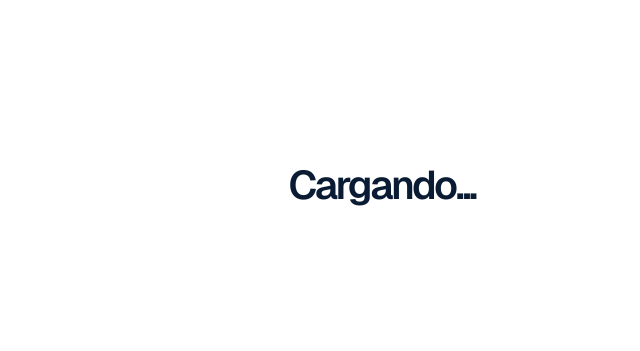
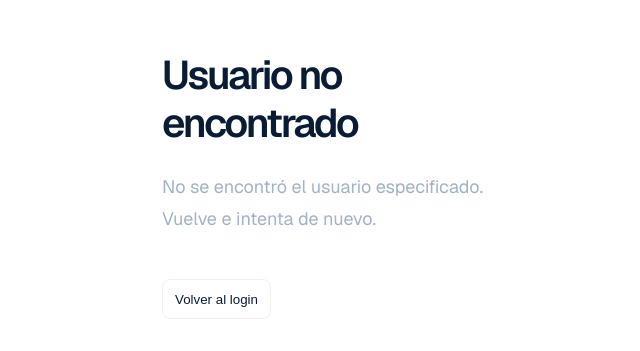
Before and after one commit to DaniP-Dev/SIGECVI, a Next.js app: page /profile in a window 1280 px wide. Before the commit this address had no page. Shown: the part 215-566 px from the top of the page, without its empty margins (258-898 px from the left). Built offline with nearby package versions, Linux system fonts and the light colour scheme.

Commit message:
deploy vercel 2

```diff
--- /dev/null
+++ b/src/app/profile/LogoutButton.js
@@ -0,0 +1,18 @@
+"use client";
+
+import { useRouter } from "next/navigation";
+import styles from "../page.module.css";
+
+export default function LogoutButton({ children }) {
+  const router = useRouter();
+
+  function handleClick() {
+    router.push("/");
+  }
+
+  return (
+    <button className={styles.secondaryBtn} onClick={handleClick}>
+      {children || "Cerrar sesión"}
+    </button>
+  );
+}
--- a/src/app/profile/ProfileClient.js
+++ /dev/null
@@ -1,75 +0,0 @@
-"use client";
-
-import { useEffect, useState } from "react";
-import { useRouter } from "next/navigation";
-import styles from "../page.module.css";
-
-export default function ProfileClient({ userParam }) {
-  const router = useRouter();
-  const [name, setName] = useState(null);
-  const [loading, setLoading] = useState(true);
-
-  useEffect(() => {
-    async function load() {
-      if (!userParam) {
-        router.push("/");
-        return;
-      }
-
-      try {
-        const res = await fetch("/users.json");
-        if (!res.ok) throw new Error("No se pudo cargar usuarios");
-        const users = await res.json();
-        const user = users.find((u) => u.username === userParam);
-        if (user) {
-          setName(user.name);
-        } else {
-          setName(null);
-        }
-      } catch (err) {
-        console.error(err);
-        setName(null);
-      } finally {
-        setLoading(false);
-      }
-    }
-
-    load();
-  }, [userParam, router]);
-
-  function handleLogout() {
-    router.push("/");
-  }
-
-  return (
-    <div className={styles.page}>
-      <main className={styles.main}>
-        <div className={styles.intro}>
-          {loading ? (
-            <h1>Cargando...</h1>
-          ) : name ? (
-            <>
-              <h1>Bienvenido, {name}!</h1>
-              <p>Has ingresado correctamente con el usuario "{userParam}".</p>
-              <div style={{ marginTop: 20 }}>
-                <button className={styles.secondary} onClick={handleLogout}>
-                  Cerrar sesión
-                </button>
-              </div>
-            </>
-          ) : (
-            <>
-              <h1>Usuario no encontrado</h1>
-              <p>No se encontró el usuario especificado. Vuelve e intenta de nuevo.</p>
-              <div style={{ marginTop: 20 }}>
-                <button className={styles.secondary} onClick={handleLogout}>
-                  Volver al login
-                </button>
-              </div>
-            </>
-          )}
-        </div>
-      </main>
-    </div>
-  );
-}
--- a/src/app/profile/page.js
+++ b/src/app/profile/page.js
@@ -1,11 +1,48 @@
-import ProfileClient from "./ProfileClient";
+import fs from "fs/promises";
+import path from "path";
+import styles from "../page.module.css";
+import LogoutButton from "./LogoutButton";
 
-// Ensure this page is rendered dynamically on the server (avoid prerender)
-export const dynamic = "force-dynamic";
-
-export default function Page({ searchParams }) {
+export default async function Page({ searchParams }) {
   const userParam = searchParams?.user || null;
 
-  // Render the client component with the explicit prop to avoid useSearchParams
-  return <ProfileClient userParam={userParam} />;
+  let name = null;
+
+  if (userParam) {
+    try {
+      const file = path.join(process.cwd(), "public", "users.json");
+      const data = await fs.readFile(file, "utf8");
+      const users = JSON.parse(data);
+      const user = users.find((u) => u.username === userParam);
+      if (user) name = user.name;
+    } catch (err) {
+      console.error("Error reading users.json:", err);
+    }
+  }
+
+  return (
+    <div className={styles.page}>
+      <main className={styles.main}>
+        <div className={styles.intro}>
+          {name ? (
+            <>
+              <h1>Bienvenido, {name}!</h1>
+              <p>Has ingresado correctamente con el usuario "{userParam}".</p>
+              <div style={{ marginTop: 20 }}>
+                <LogoutButton>Cerrar sesión</LogoutButton>
+              </div>
+            </>
+          ) : (
+            <>
+              <h1>Usuario no encontrado</h1>
+              <p>No se encontró el usuario especificado. Vuelve e intenta de nuevo.</p>
+              <div style={{ marginTop: 20 }}>
+                <LogoutButton>Volver al login</LogoutButton>
+              </div>
+            </>
+          )}
+        </div>
+      </main>
+    </div>
+  );
 }
```
